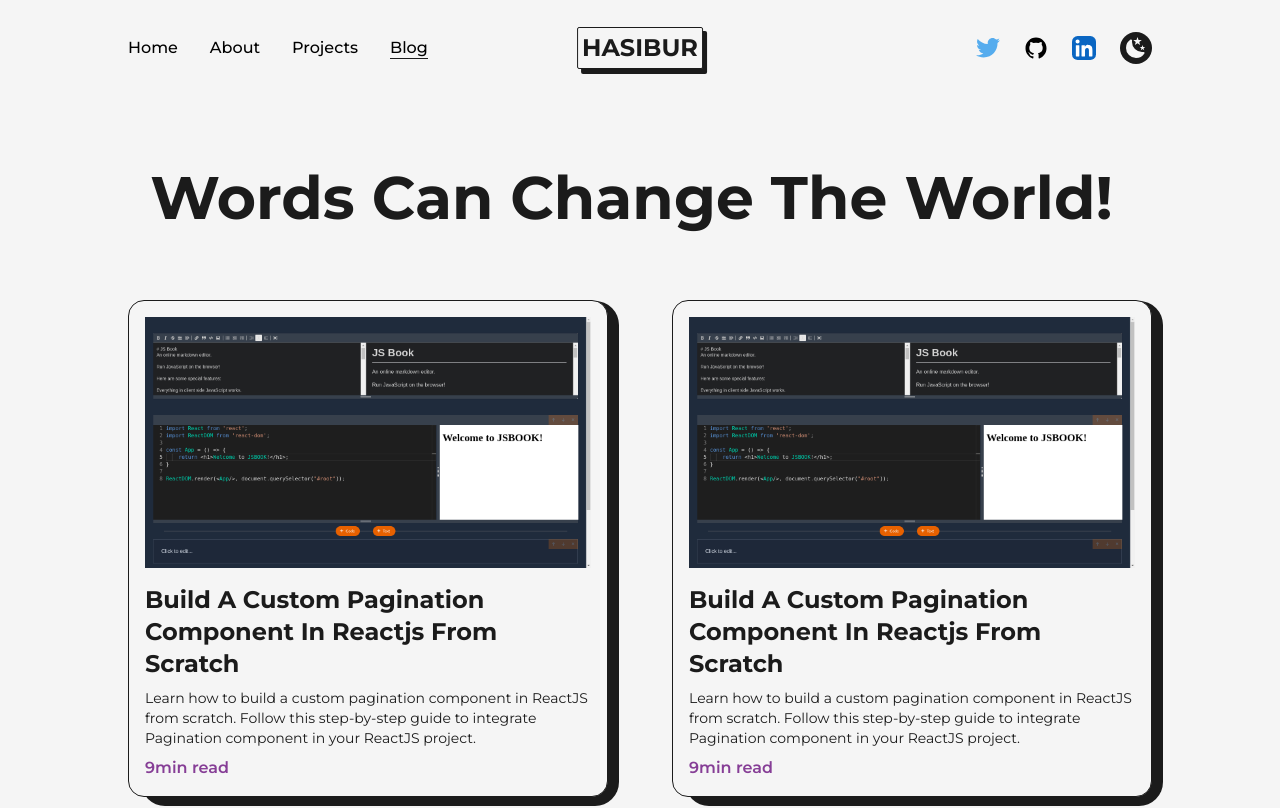
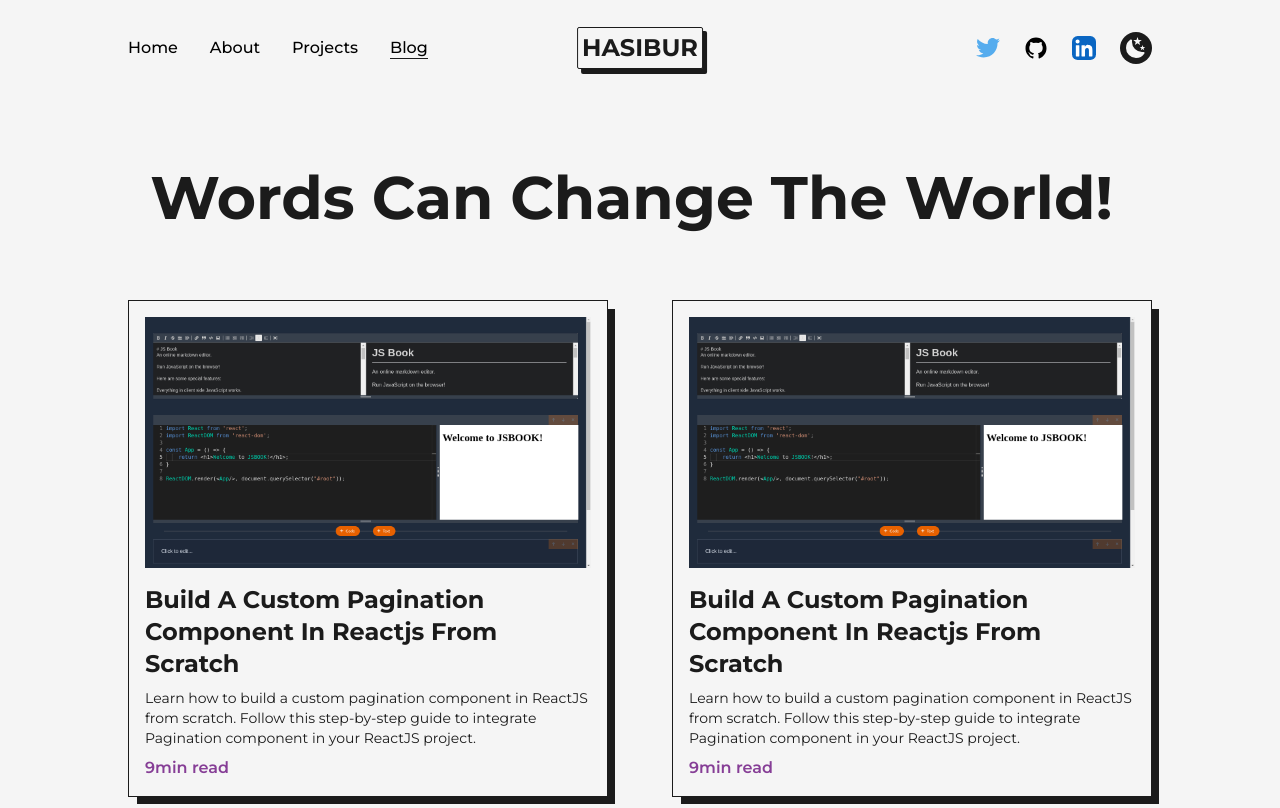
Before and after one commit to hasiburdev/hasiburdev.github.io, a Next.js app: page /blog in a window 1280 px wide. Shown: the top 808 px of the page. Built offline with nearby package versions, Linux system fonts and the light colour scheme.

Commit message:
Working on blog page

```diff
--- a/src/components/featured-blog.tsx
+++ b/src/components/featured-blog.tsx
@@ -23,20 +23,21 @@ const FeaturedBlog: React.FC<FeaturedBlogProps> = ({
   return (
     <li
       className={classNames(
-        "relative col-span-1 w-full p-4 bg-light border border-solid border-dark rounded-2xl",
+        "relative col-span-1 w-full p-4 bg-light border border-solid border-dark",
         "dark:border-light dark:bg-dark"
       )}
     >
       <div
         className={classNames(
-          "absolute top-0 -right-3 -z-10 w-[100%] h-[102%] rounded-3xl bg-dark",
-          "dark:bg-light"
+          "absolute top-2 -right-2 -z-10 w-[100%] h-[100%] bg-dark",
+          "dark:bg-light",
+          "md:top-1 md:-right-1"
         )}
       />
       <Link
         href={link}
         target="_blank"
-        className="w-full cursor-pointer overflow-hidden rounded-lg"
+        className="w-full cursor-pointer overflow-hidden"
       >
         <FramerImage
           whileHover={{ scale: 1.05 }}
--- a/src/pages/blog.tsx
+++ b/src/pages/blog.tsx
@@ -15,7 +15,10 @@ const Blog = () => {
       </Head>
       <main className="w-full mb-16 flex flex-col items-center justify-center overflow-hidden">
         <Layout className="pt-16">
-          <AnimatedText text="Words can change the world!" className="mb-16" />
+          <AnimatedText
+            text="Words can change the world!"
+            className={classNames("mb-16")}
+          />
           <ul className="grid grid-cols-2 gap-16">
             <FeaturedBlog
               title="Build A Custom Pagination Component In Reactjs From Scratch"
```
